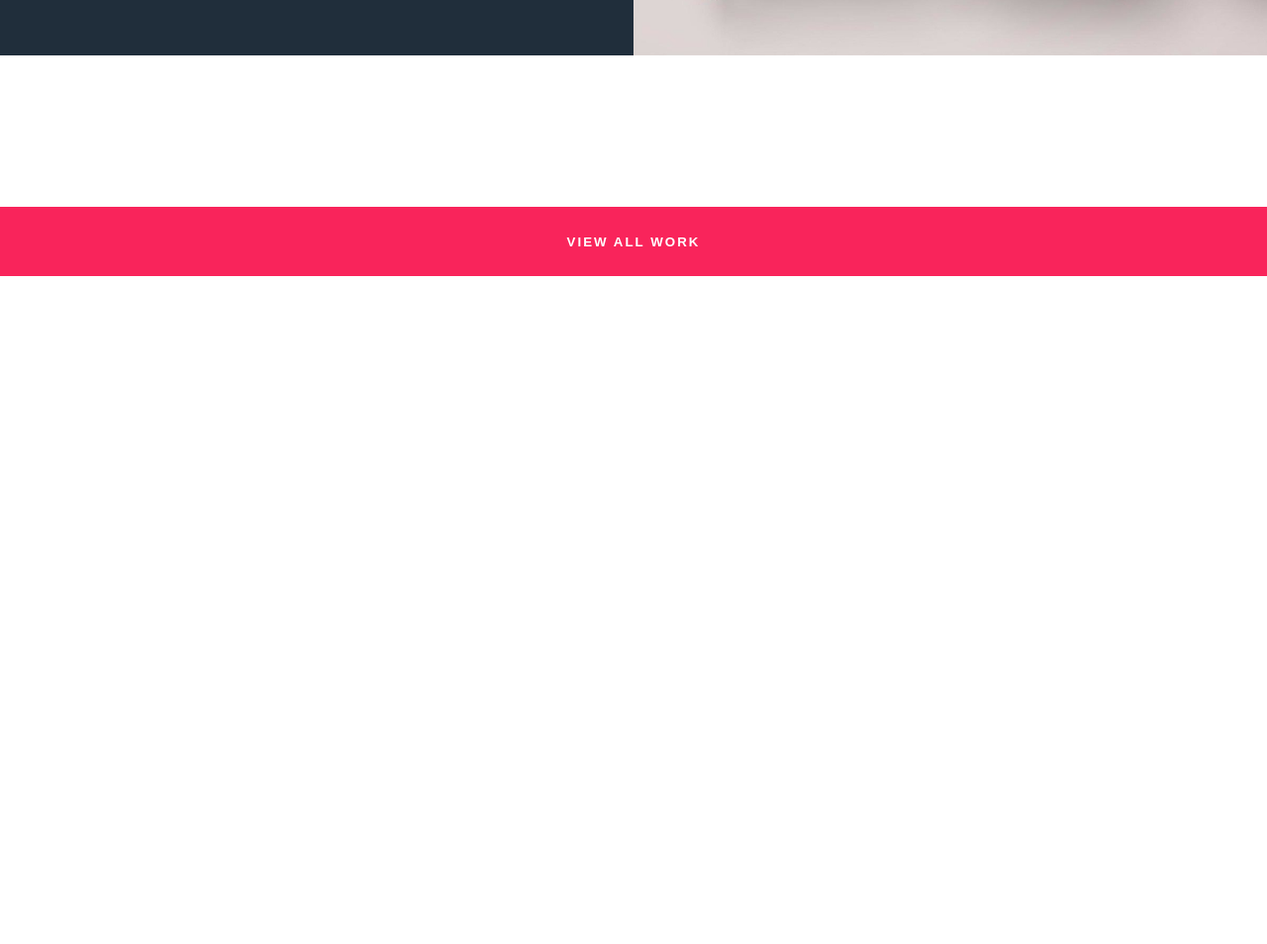
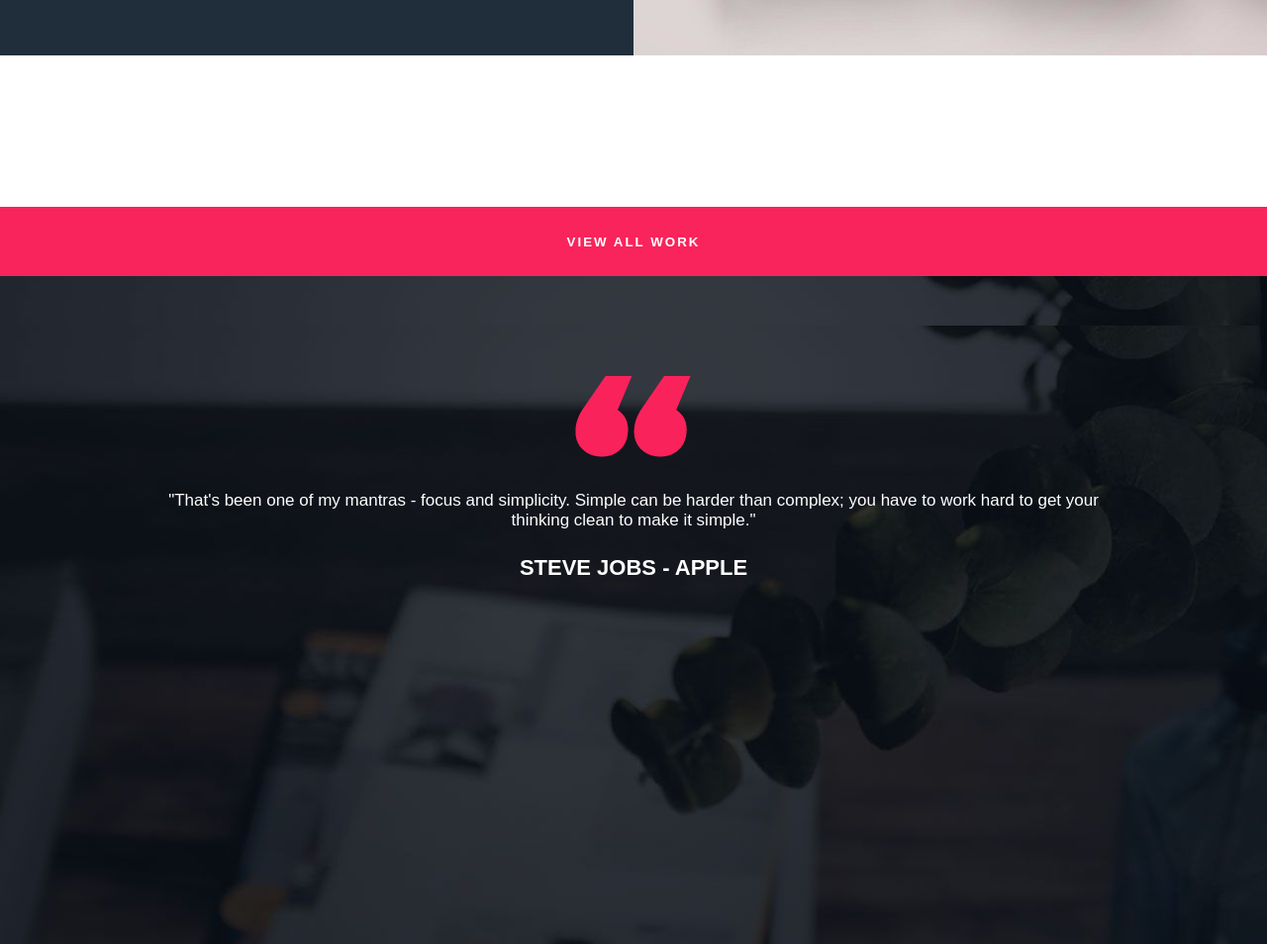
Before and after one commit to Mark906/proj-html-vuejs, a plain HTML site: page index.html in a window 1280 px wide. Shown: the part 4126-5080 px from the top of the page at 99% size. Before the commit the page ends 4405 px from the top, so only its background shows below. Drawn offline with nearby package versions, Linux system fonts and the light colour scheme.

Commit message:
inizializzazione zona citazioni

```diff
--- a/index.html
+++ b/index.html
@@ -104,5 +104,19 @@
             </div>
             <button class="button_all_work" type="button" name="All works">VIEW ALL WORK</button>
         </div>
+        <div class="division_3">
+
+        </div>
+        <div class="citazioni">
+            <div class="container">
+                <div class="img_citazioni">
+                    <img src="images/quotes-1.png" alt="">
+                </div>
+                <div class="citazione">
+                    <p>"That's been one of my mantras - focus and simplicity. Simple can be harder than complex; you have to work hard to get your thinking clean to make it simple."</p>
+                    <h2>STEVE JOBS - APPLE</h2>
+                </div>
+            </div>
+        </div>
     </body>
 </html>
--- a/style.css
+++ b/style.css
@@ -195,3 +195,37 @@ nav {
     color: #f9245b;
     transition: 0.6s;
 }
+
+.division_3 {
+    height: 50px;
+    background-image: url('images/testimonial_bkgd.jpg');
+    background-position-x: center;
+}
+
+.citazioni {
+    height: 100vh;
+    background-image: url('images/testimonial_bkgd.jpg');
+    background-position-x: center;
+}
+
+.img_citazioni {
+    text-align: center;
+    padding-top: 50px;
+    padding-bottom: 30px;
+}
+
+.citazione {
+    color: white;
+    text-align: center;
+}
+
+.citazione p {
+    max-width: 945px;
+    margin: 0 auto;
+    padding-bottom: 25px;
+    font-size: 17px;
+}
+
+.citazione h2 {
+    font-size: 22px;
+}
```
Also changed, not shown: images/quotes-1.png (added), images/testimonial_bkgd.jpg (added).
